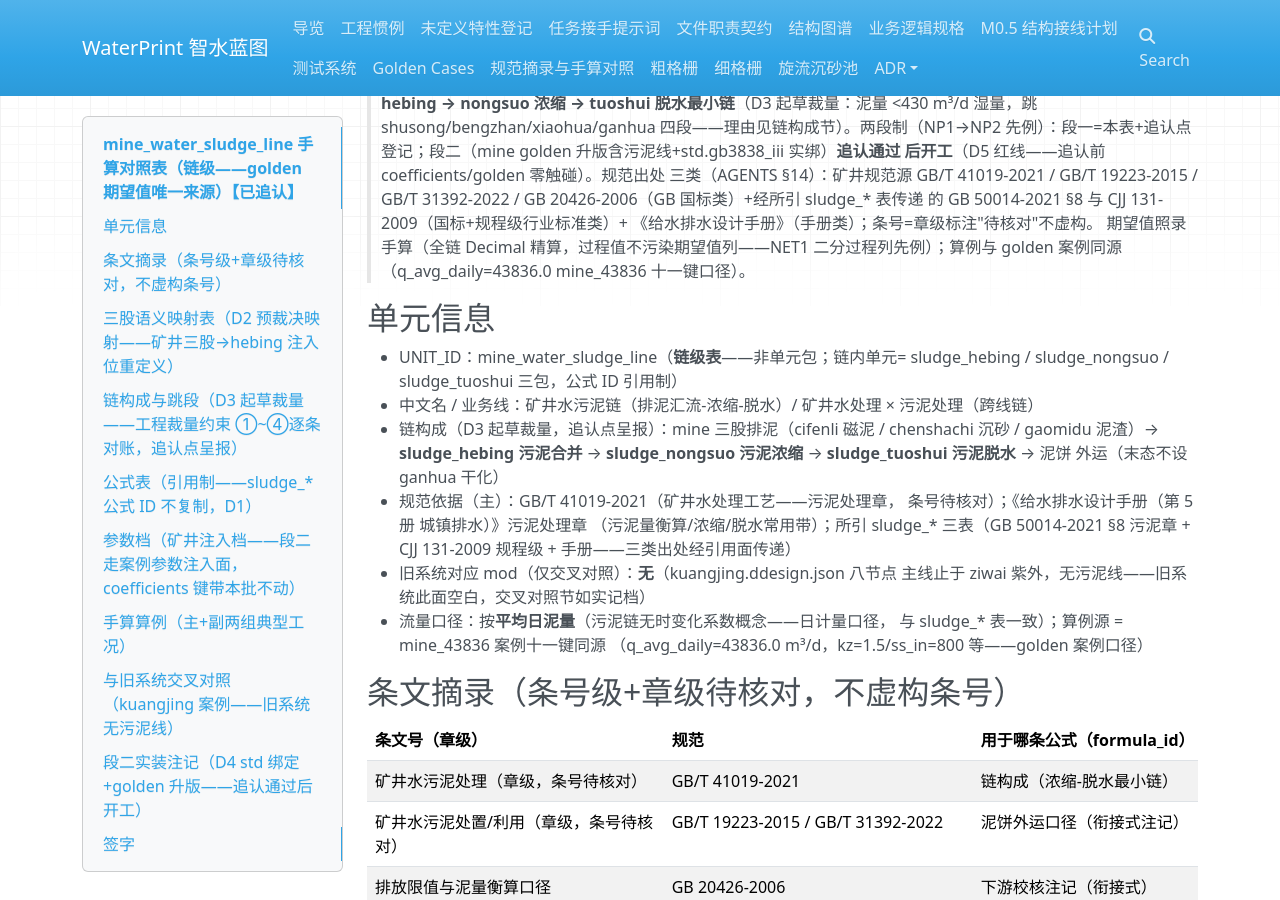
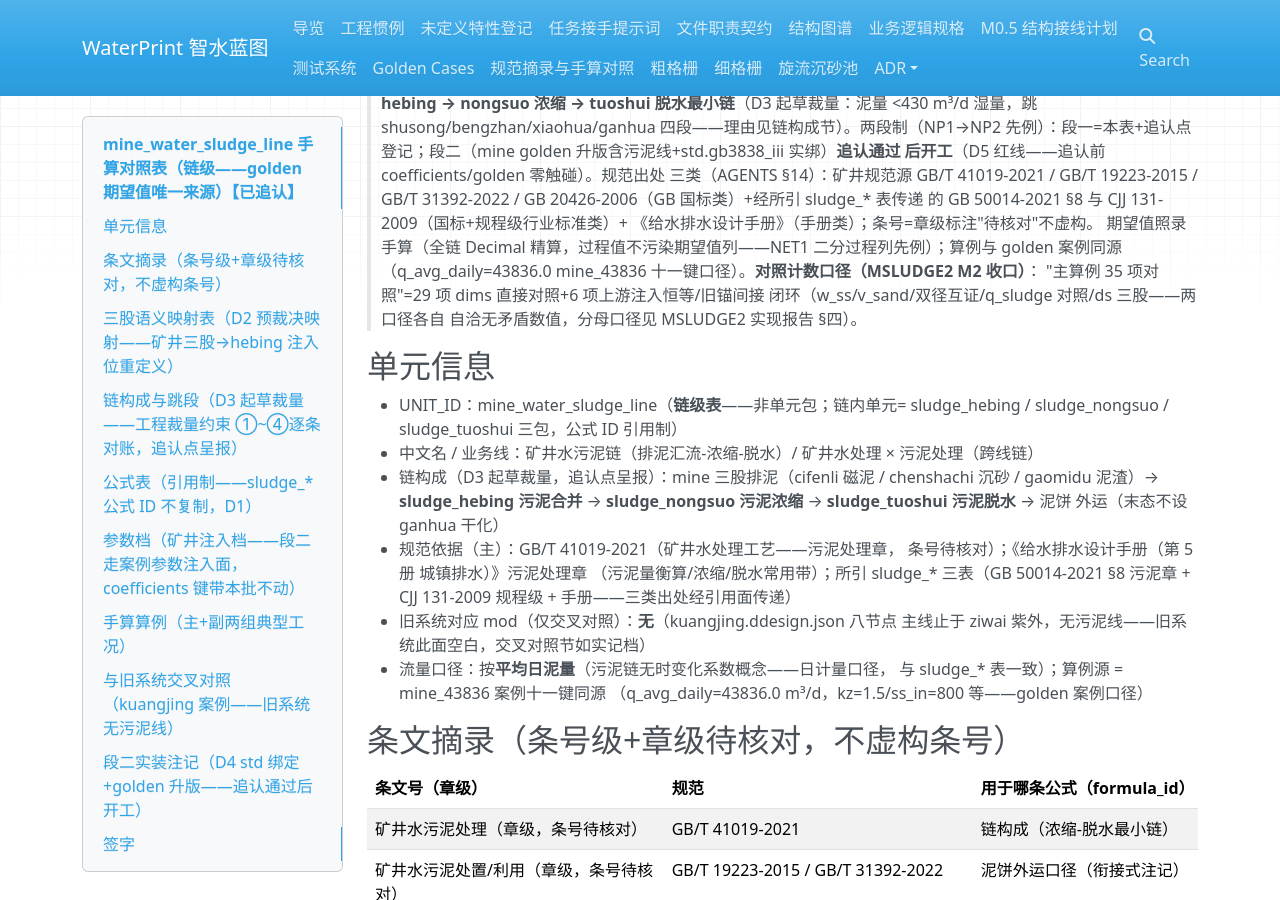
Before and after one commit to yyx20040712/waterprint, an MkDocs documentation site: the page built from docs/norms/mine_water_sludge_line.md, in a window 1280 px wide and 900 px high, scrolled down 302 px. Built offline with MkDocs 1.6.1, drawn with Linux system fonts in a browser that asks for light colours; nearby versions of some CDN libraries.

Commit message:
污泥图实体化GOLDEN4a④golden三元组联动重录+MSLUDGE2记档M1/M2/M3收口：三案例expected_summary.json generated三元组正门实跑重录[临时脚本实录后os.remove——serialize双跑字节同实证]——mine 106134→106996 bytes/sha头e5a528a77e4f23e2→3125bebe1fa35546[+862=cifenli/chenshachi/gaomidu产股三键×2工况]/市政 498330→500430[b59df95f→2d32912d,+2100=三单元×5工况×三键]/回流 502281→504396[212f3621→ba1691c1,+2115]；data_version/engine_version 不变[1.1.0 串]；source=HEAD=fe4e1a7；旧锚位级零扰动程序化实证[git HEAD版vs落盘版全树递归flatten diff：removed=0×3案例+added=0+changed恰generated三元组×3——42/86/92锚逐值零扰动]；三e2e断言零改动[三元组读expected——重录即绿golden 3passed]；M1收口[mine notes §2.4补eta_capture两键=manifest默认恰合手算表取值未入注入面记档行——NS 0.90/TU 0.95 经手算对照0残差反证]；M2收口[手算表横幅补对照计数口径对齐语：35=29 dims直接对照+6上游注入恒等/旧锚间接闭环——锁外顺带]；M3收口[mine README'11单元主尺寸42锚'→关键结果42锚（终水10+11单元主尺寸30+m3双锚2）显式分解]；notes §2.5 serialize印记随批刷新+§4差异记档位GOLDEN4a行入档；input_project.json零触碰[产股口无边不进图——白名单红线]

```diff
--- a/docs/norms/mine_water_sludge_line.md
+++ b/docs/norms/mine_water_sludge_line.md
@@ -22,7 +22,10 @@
 > 《给水排水设计手册》（手册类）；条号=章级标注"待核对"不虚构。
 > 期望值照录手算（全链 Decimal 精算，过程值不污染期望值列——NET1
 > 二分过程列先例）；算例与 golden 案例同源（q_avg_daily=43836.0
-> mine_43836 十一键口径）。
+> mine_43836 十一键口径）。**对照计数口径（MSLUDGE2 M2 收口）**：
+> "主算例 35 项对照"=29 项 dims 直接对照+6 项上游注入恒等/旧锚间接
+> 闭环（w_ss/v_sand/双径互证/q_sludge 对照/ds 三股——两口径各自
+> 自洽无矛盾数值，分母口径见 MSLUDGE2 实现报告 §四）。
 
 ## 单元信息
 
```
Also changed, not shown: 5 other files.
